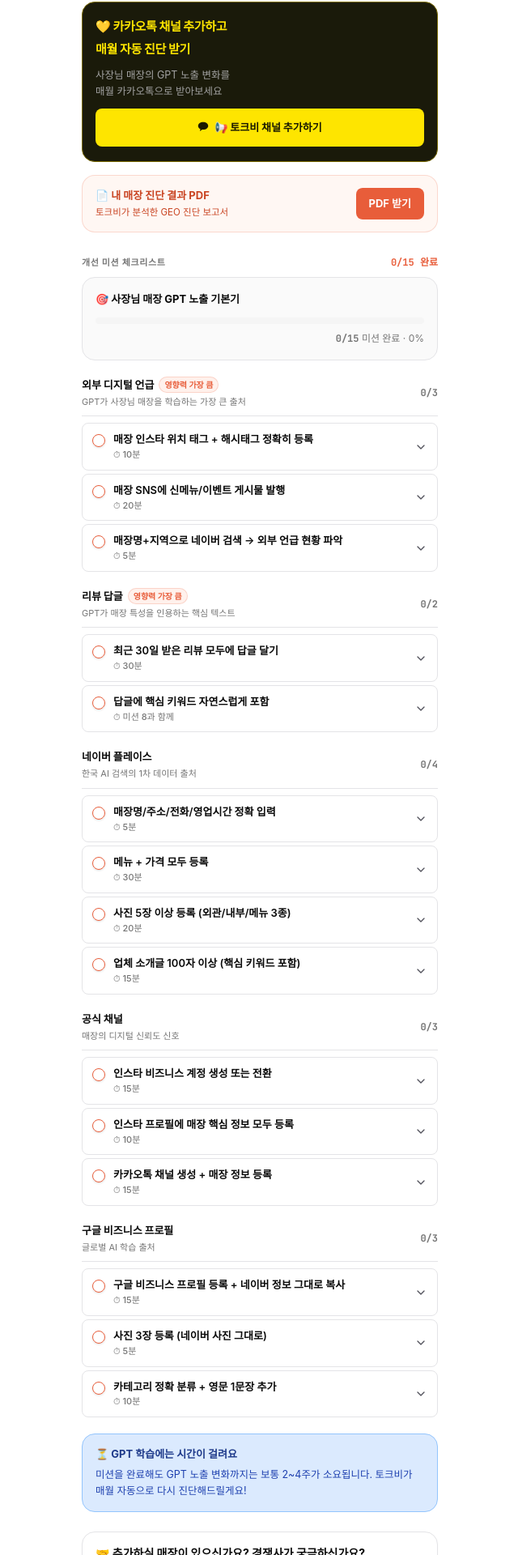
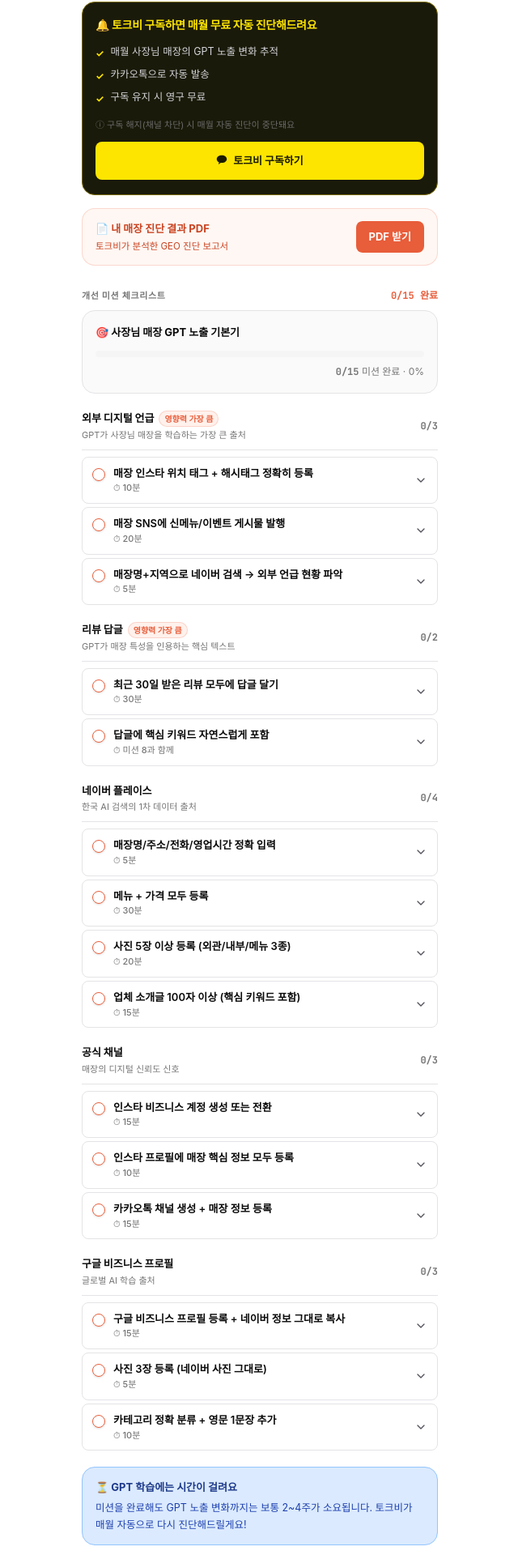
Before and after one commit to TNSCOMPANY-PM/TalkB-app, a Next.js app: page /diagnosis/result in a window 1280 px wide. Shown: the part 1212-3132 px from the top of the page at 81% size, without its empty margins (319-959 px from the left). Built offline with nearby package versions, Linux system fonts and the light colour scheme; a web font is replaced by a local one.

Commit message:
fix: 카톡 채널 구독 컨셉으로 재구성 + 친구 초대 카피 정비

```diff
--- a/app/diagnosis/result/page.tsx
+++ b/app/diagnosis/result/page.tsx
@@ -364,29 +364,41 @@
           </div>
         </div>
 
-        {/* ─── [3] 카카오톡 채널 친구 추가 카드 ───────────── */}
+        {/* ─── [3] 카카오톡 채널 구독 카드 ────────────────── */}
         <div style={{
           background: "#1A1A0A", border: "1px solid #7A6A00",
           borderRadius: "var(--r-md)", padding: "18px 16px", marginBottom: "16px",
         }}>
-          <div style={{ marginBottom: "10px" }}>
-            <p style={{
-              fontSize: "15px", fontWeight: 800, color: "#FEE500",
-              margin: "0 0 4px", letterSpacing: "-0.02em",
-            }}>
-              💛 카카오톡 채널 추가하고
-            </p>
-            <p style={{
-              fontSize: "15px", fontWeight: 800, color: "#FEE500",
-              margin: "0 0 10px", letterSpacing: "-0.02em",
-            }}>
-              매월 자동 진단 받기
-            </p>
-            <p style={{ fontSize: "12.5px", color: "#A3A3A3", margin: 0, lineHeight: 1.65 }}>
-              사장님 매장의 GPT 노출 변화를<br />
-              매월 카카오톡으로 받아보세요
-            </p>
+          {/* 제목 */}
+          <p style={{
+            fontSize: "14px", fontWeight: 800, color: "#FEE500",
+            margin: "0 0 14px", letterSpacing: "-0.02em", lineHeight: 1.45,
+          }}>
+            🔔 토크비 구독하면 매월 무료 자동 진단해드려요
+          </p>
+
+          {/* 체크리스트 */}
+          <div style={{ display: "flex", flexDirection: "column", gap: "8px", marginBottom: "14px" }}>
+            {[
+              "매월 사장님 매장의 GPT 노출 변화 추적",
+              "카카오톡으로 자동 발송",
+              "구독 유지 시 영구 무료",
+            ].map((item) => (
+              <div key={item} style={{ display: "flex", alignItems: "flex-start", gap: "8px" }}>
+                <span style={{ color: "#FEE500", fontWeight: 700, fontSize: "12px", flexShrink: 0, marginTop: "1px" }}>✓</span>
+                <span style={{ fontSize: "12.5px", color: "#D4D4D8", lineHeight: 1.5 }}>{item}</span>
+              </div>
+            ))}
           </div>
+
+          {/* 안내 문구 */}
+          <p style={{
+            fontSize: "11px", color: "#6B6B6B", margin: "0 0 12px", lineHeight: 1.6,
+          }}>
+            ⓘ 구독 해지(채널 차단) 시 매월 자동 진단이 중단돼요
+          </p>
+
+          {/* 버튼 */}
           <a
             href="https://pf.kakao.com/_JxlWTX"
             target="_blank"
@@ -400,7 +412,7 @@
               boxSizing: "border-box",
             }}
           >
-            <KakaoIcon size={14} /> 📢 토크비 채널 추가하기
+            <KakaoIcon size={14} /> 토크비 구독하기
           </a>
         </div>
 
@@ -614,8 +626,9 @@
           borderRadius: "var(--r-md)", padding: "16px",
           boxShadow: "var(--sh-sm)",
         }}>
-          <p style={{ fontSize: "14px", fontWeight: 700, color: "var(--ink)", margin: "0 0 12px", lineHeight: 1.4 }}>
-            🤝 추가하실 매장이 있으신가요? 경쟁사가 궁금하신가요?
+          <p style={{ fontSize: "14px", fontWeight: 700, color: "var(--ink)", margin: "0 0 12px", lineHeight: 1.55 }}>
+            🎉 다른 매장도 진단받고 싶으신가요?<br />
+            GPT 노출 변화를 빨리 확인하고 싶으신가요?
           </p>
 
           {/* 즉시 보상 */}
--- a/app/mypage/page.tsx
+++ b/app/mypage/page.tsx
@@ -140,8 +140,9 @@
           borderRadius: "var(--r-md)", padding: "16px", marginBottom: "24px",
           boxShadow: "var(--sh-sm)",
         }}>
-          <p style={{ fontSize: "14px", fontWeight: 700, color: "var(--ink)", margin: "0 0 12px", lineHeight: 1.4 }}>
-            🤝 추가하실 매장이 있으신가요? 경쟁사가 궁금하신가요?
+          <p style={{ fontSize: "14px", fontWeight: 700, color: "var(--ink)", margin: "0 0 12px", lineHeight: 1.55 }}>
+            🎉 다른 매장도 진단받고 싶으신가요?<br />
+            GPT 노출 변화를 빨리 확인하고 싶으신가요?
           </p>
 
           {/* 즉시 보상 */}
```
